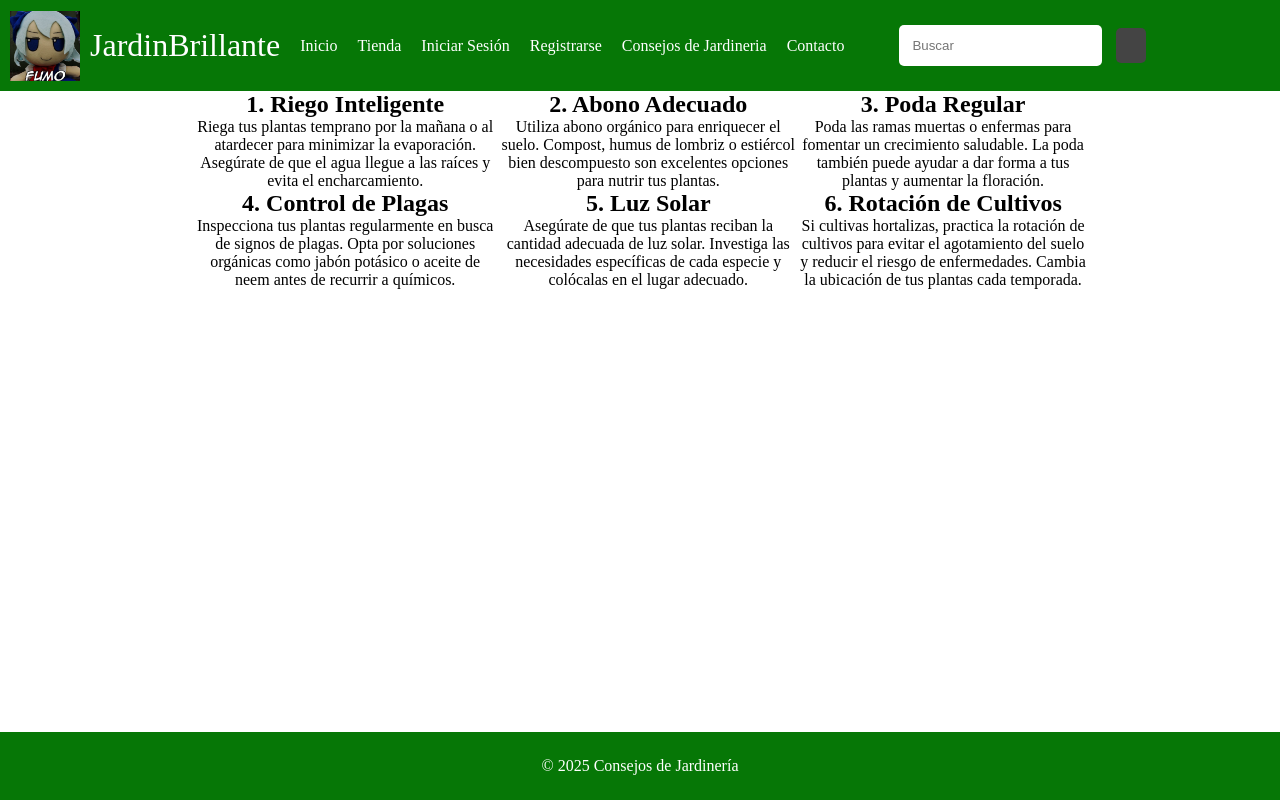
After one commit to Pabloferrandezroca/proyecto-final, a PHP site: page /consejos.php in a window 1280 px wide. The commit adds this page. Run offline with PHP 8.4, Linux system fonts and the light colour scheme.

Commit message:
añadida la pagina de consejos y imagenes de mas productos

```diff
--- /dev/null
+++ b/consejos.php
@@ -0,0 +1,64 @@
+<!DOCTYPE html>
+<html lang="es">
+<head>
+    <meta charset="UTF-8">
+    <meta name="viewport" content="width=device-width, initial-scale=1.0">
+    <title>Consejos de Jardinería</title>
+    <link rel="stylesheet" href="css/estilos.css">
+    <link rel="stylesheet" href="css/fontawesome/css/all.min.css">
+</head>
+<body>
+    <header>
+        <?php
+        require_once 'vista/header.php';
+        ?>
+    </header>
+    <main class="consejos container">
+        <div class="c1">
+            <h2>1. Riego Inteligente</h2>
+            <p>
+                Riega tus plantas temprano por la mañana o al atardecer para minimizar la evaporación.
+                Asegúrate de que el agua llegue a las raíces y evita el encharcamiento.
+            </p>
+        </div>
+        <div class="c2">
+            <h2>2. Abono Adecuado</h2>
+            <p>
+                Utiliza abono orgánico para enriquecer el suelo. Compost, humus de lombriz o estiércol
+                bien descompuesto son excelentes opciones para nutrir tus plantas.
+            </p>
+        </div>
+        <div class="c3">
+            <h2>3. Poda Regular</h2>
+            <p>
+                Poda las ramas muertas o enfermas para fomentar un crecimiento saludable.
+                La poda también puede ayudar a dar forma a tus plantas y aumentar la floración.
+            </p>
+        </div>
+        <div class="c4">
+            <h2>4. Control de Plagas</h2>
+            <p>
+                Inspecciona tus plantas regularmente en busca de signos de plagas. Opta por soluciones
+                orgánicas como jabón potásico o aceite de neem antes de recurrir a químicos.
+            </p>
+        </div>
+        <div class="c5">
+            <h2>5. Luz Solar</h2>
+            <p>
+                Asegúrate de que tus plantas reciban la cantidad adecuada de luz solar.
+                Investiga las necesidades específicas de cada especie y colócalas en el lugar adecuado.
+            </p>
+        </div>
+        <div class="c6">
+            <h2>6. Rotación de Cultivos</h2>
+            <p>
+                Si cultivas hortalizas, practica la rotación de cultivos para evitar el agotamiento del suelo
+                y reducir el riesgo de enfermedades. Cambia la ubicación de tus plantas cada temporada.
+            </p>
+        </div>
+    </main>
+    <footer>
+        <p>&copy; 2025 Consejos de Jardinería</p>
+    </footer>
+</body>
+</html>
--- a/css/estilos.css
+++ b/css/estilos.css
@@ -62,6 +62,7 @@ body {
 body .container {
   width: 70%;
   margin: 0 auto;
+  text-align: center;
 }
 body .container img {
   width: 100%;
@@ -155,4 +156,27 @@ body footer {
   padding: 10px;
   border: 0;
   border-radius: 5px;
+}
+
+.consejos {
+  display: grid;
+  grid-template-areas: "1c 2c 3c" "4c 5c 6c";
+}
+.consejos .c1 {
+  grid-area: 1c;
+}
+.consejos .c2 {
+  grid-area: 2c;
+}
+.consejos .c3 {
+  grid-area: 3c;
+}
+.consejos .c4 {
+  grid-area: 4c;
+}
+.consejos .c5 {
+  grid-area: 5c;
+}
+.consejos .c6 {
+  grid-area: 6c;
 }/*# sourceMappingURL=estilos.css.map */
--- a/css/estilos.scss
+++ b/css/estilos.scss
@@ -71,7 +71,7 @@ body{
     .container{
         width: 70%;
         margin: 0 auto;
-
+        text-align: center;
         img{
             width: 100%;
             height: auto;
@@ -166,3 +166,26 @@ body{
         border-radius: 5px;
     }
 }
+.consejos{
+    display: grid;
+    grid-template-areas: "1c 2c 3c"
+                         "4c 5c 6c";
+    .c1{
+        grid-area: 1c;
+    }
+    .c2{
+        grid-area: 2c;
+    }
+    .c3{
+        grid-area: 3c;
+    }
+    .c4{
+        grid-area: 4c;
+    }
+    .c5{
+        grid-area: 5c;
+    }
+    .c6{
+        grid-area: 6c;
+    }
+}
--- a/vista/header.php
+++ b/vista/header.php
@@ -20,10 +20,10 @@ $archivo = basename($origen[0]['file']);
                 </li>
                 <li>
                     <?php
-                    if ($archivo === 'vista/tienda.php') {
+                    if ($archivo === 'tienda.php') {
                         echo '<strong>Tienda</strong>';
                     } else {
-                        echo '<a href="vista/tienda.php">Tienda</a>';
+                        echo '<a href="tienda.php">Tienda</a>';
                     }
                     ?>
                 </li>
@@ -60,19 +60,10 @@ $archivo = basename($origen[0]['file']);
                 </li>
                 <li>
                     <?php
-                    if ($archivo === 'vista/sobre_nosotros.php') {
-                        echo '<strong>Sobre nosotros</strong>';
-                    } else {
-                        echo '<a href="vista/sobre_nosotros.php">Sobre nosotros</a>';
-                    }
-                    ?>
-                </li>
-                <li>
-                    <?php
-                    if ($archivo === 'vista/contacto.php') {
+                    if ($archivo === 'contacto.php') {
                         echo '<strong>Contacto</strong>';
                     } else {
-                        echo '<a href="vista/contacto.php">Contacto</a>';
+                        echo '<a href="contacto.php">Contacto</a>';
                     }
                     ?>
                 </li>
```
Also changed, not shown: contacto.php (added, +33 -0 lines), tienda.php (added, +44 -0 lines), img/img_productos/cortacesped.webp (added), img/img_productos/limonero.jpg (added), img/img_productos/semillas_cesped.jpg (added), img/img_productos/semillas_sandia.jpg (added), img/img_productos/tierra.webp (added), img/img_productos/tijerasDePodar.jpg (added), 1 other file.
